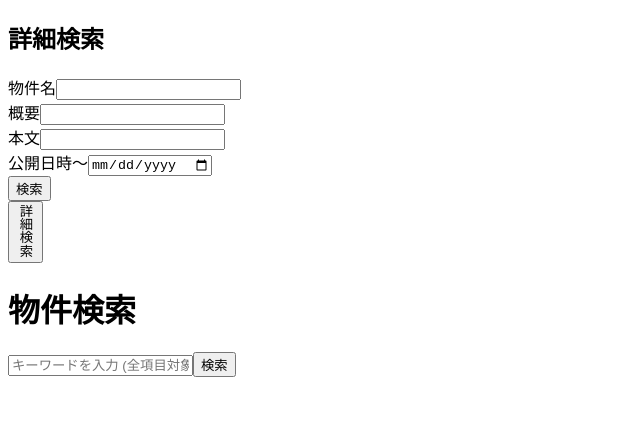
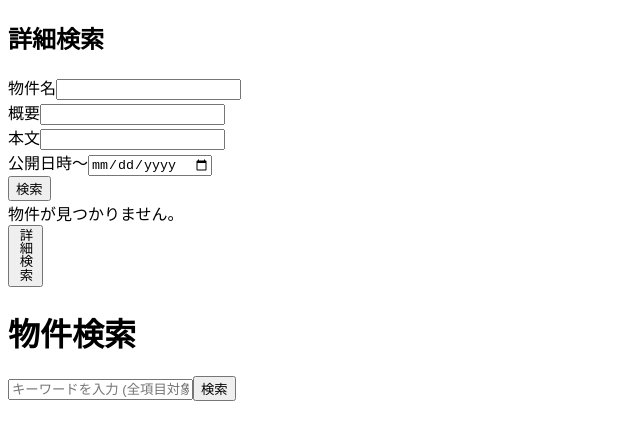
Before and after one commit to r-umemoto/vercel-wordpress, a Next.js app: page / in a window 1280 px wide. Shown: the top 440 px of the page, without its empty margins (0-640 px from the left). Built offline with nearby package versions, Linux system fonts and the light colour scheme.

Commit message:
fix detail page.

```diff
--- a/src/app/page.tsx
+++ b/src/app/page.tsx
@@ -1,9 +1,9 @@
 'use client';
 
 import { useState } from "react";
-import Link from "next/link";
 import type { Property } from "./api/blogs/route";
 import SideMenu, { type SearchCriteria } from "../components/SideMenu";
+import PropertyDetailPanel from "../components/PropertyDetailPanel";
 
 const LIMIT = 10;
 
@@ -24,6 +24,11 @@ export default function Home() {
 
   // State to hold the params for the current active search (for pagination)
   const [currentParams, setCurrentParams] = useState<SearchParams>({});
+
+  // State for detail panel
+  const [isPanelOpen, setIsPanelOpen] = useState(false);
+  const [selectedProperty, setSelectedProperty] = useState<Property | null>(null);
+  const [isPanelLoading, setIsPanelLoading] = useState(false);
 
   const searchProperties = async (params: SearchParams, newOffset: number) => {
     setIsLoading(true);
@@ -76,12 +81,45 @@ export default function Home() {
     }
   };
 
+  const handlePropertyClick = async (id: string) => {
+    setIsPanelLoading(true);
+    setSelectedProperty(null);
+    setIsPanelOpen(true);
+    try {
+      const res = await fetch(`/api/blogs/${id}`);
+      if (!res.ok) {
+        throw new Error("物件の詳細の取得に失敗しました。");
+      }
+      const data = await res.json();
+      setSelectedProperty(data);
+    } catch (err) {
+      console.error(err);
+      // Close panel and show error?
+      handleClosePanel();
+      setError(err instanceof Error ? err.message : "An unknown error occurred");
+    } finally {
+      setIsPanelLoading(false);
+    }
+  };
+
+  const handleClosePanel = () => {
+    setIsPanelOpen(false);
+    setSelectedProperty(null);
+  };
+
   return (
     <>
       <SideMenu
         isOpen={isMenuOpen}
         onClose={() => setIsMenuOpen(false)}
         onSearch={handleDetailedSearch}
+      />
+
+      <PropertyDetailPanel
+        isOpen={isPanelOpen}
+        isLoading={isPanelLoading}
+        property={selectedProperty}
+        onClose={handleClosePanel}
       />
 
       {/* New Detailed Search Trigger Button */}
@@ -138,10 +176,14 @@ export default function Home() {
                   </h2>
                   <div className="mt-6 space-y-4">
                     {properties.map((property) => (
-                      <Link href={`/properties/${property.id}`} key={property.id} className="block p-6 bg-white dark:bg-gray-800 border border-gray-200 dark:border-gray-700 rounded-lg shadow-md hover:bg-gray-100 dark:hover:bg-gray-700 transition-colors duration-200">
+                      <div
+                        key={property.id}
+                        onClick={() => handlePropertyClick(property.id)}
+                        className="block p-6 bg-white dark:bg-gray-800 border border-gray-200 dark:border-gray-700 rounded-lg shadow-md hover:bg-gray-100 dark:hover:bg-gray-700 transition-colors duration-200 cursor-pointer"
+                      >
                         <h3 className="text-xl font-bold text-blue-600 dark:text-blue-400 mb-2">{property.title}</h3>
                         {property.description && <p className="text-gray-700 dark:text-gray-400">{property.description}</p>}
-                      </Link>
+                      </div>
                     ))}
                   </div>
 
--- /dev/null
+++ b/src/components/PropertyDetailPanel.tsx
@@ -0,0 +1,71 @@
+'use client';
+
+import type { Property } from "../app/api/blogs/route";
+import DOMPurify from "isomorphic-dompurify";
+
+type Props = {
+  property: Property | null;
+  isOpen: boolean;
+  isLoading: boolean;
+  onClose: () => void;
+};
+
+export default function PropertyDetailPanel({ property, isOpen, isLoading, onClose }: Props) {
+  const renderContent = () => {
+    if (isLoading) {
+      return <div className="p-6 text-center">読み込み中...</div>;
+    }
+
+    if (!property) {
+      return <div className="p-6 text-center">物件が見つかりません。</div>;
+    }
+
+    const cleanContent = property.content ? DOMPurify.sanitize(property.content) : "";
+
+    return (
+      <div className="p-6 h-full overflow-y-auto">
+        <div className="flex justify-between items-center mb-6">
+          <h2 className="text-3xl font-bold">{property.title}</h2>
+          <button
+            onClick={onClose}
+            className="text-gray-500 hover:text-gray-800 dark:hover:text-gray-200"
+            aria-label="閉じる"
+          >
+            <svg className="w-6 h-6" fill="none" stroke="currentColor" viewBox="0 0 24 24" xmlns="http://www.w3.org/2000/svg"><path strokeLinecap="round" strokeLinejoin="round" strokeWidth="2" d="M6 18L18 6M6 6l12 12"></path></svg>
+          </button>
+        </div>
+        <p className="text-gray-500 mb-8">公開日: {new Date(property.publishedAt).toLocaleDateString()}</p>
+
+        {cleanContent && (
+          <div
+            className="prose dark:prose-invert max-w-none"
+            dangerouslySetInnerHTML={{ __html: cleanContent }}
+          />
+        )}
+      </div>
+    );
+  };
+
+  return (
+    <div
+      className={`fixed inset-0 z-40 transition-opacity duration-300 ${
+        isOpen ? "opacity-100" : "opacity-0 pointer-events-none"
+      }`}
+    >
+      {/* Overlay */}
+      <div
+        className="absolute inset-0 bg-black opacity-50"
+        onClick={onClose}
+      ></div>
+
+      {/* Panel */}
+      <div
+        className={`relative z-50 h-full w-full max-w-2xl bg-white dark:bg-gray-800 shadow-xl transition-transform duration-300 ease-in-out transform-gpu ml-auto ${
+          isOpen ? "translate-x-0" : "translate-x-full"
+        }`}
+      >
+        {renderContent()}
+      </div>
+    </div>
+  );
+}
```
